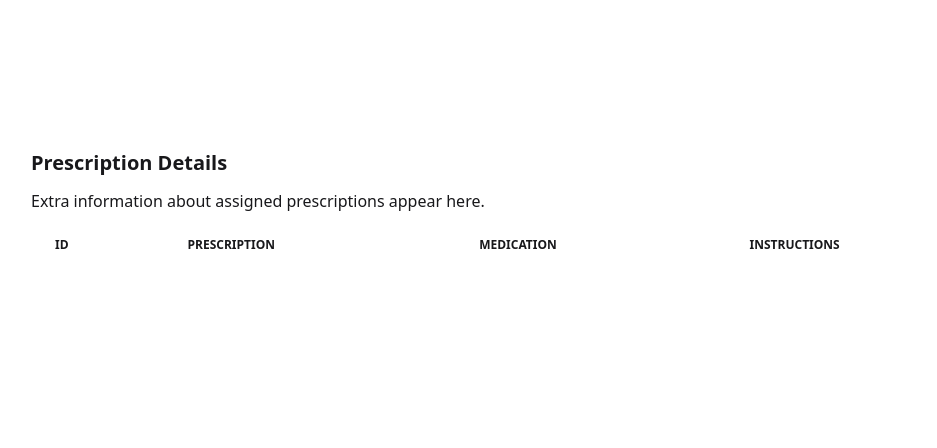
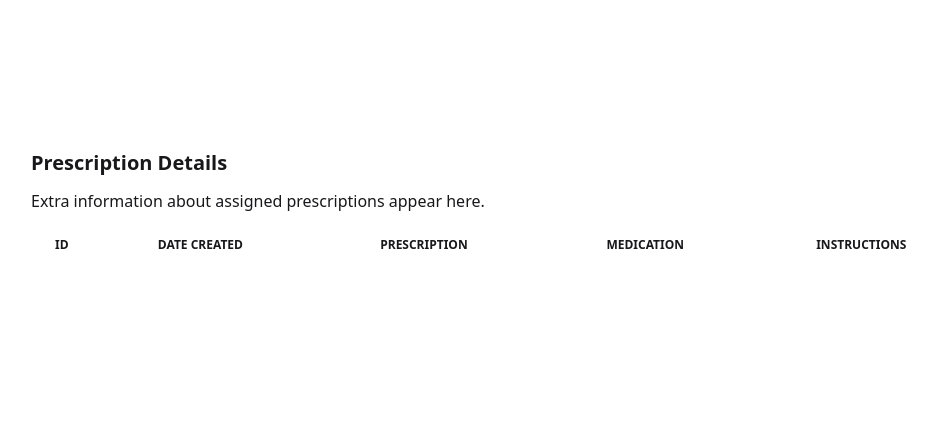
Before and after one commit to Victor-M16/Smart-Pharmacist, a Django app: template smartpharmacist/core/templates/core/doc-home.html in a window 1280 px wide. Shown: the part 283-731 px from the top of the page, without its empty margins (113-1050 px from the left). Run offline with Django 3.2, Linux system fonts and the light colour scheme; the template is opened without the code that fills it, so the values that code supplies are empty; some libraries are stand-ins or nearby versions; some web fonts are replaced.

Commit message:
feat: :bug: change attribute to "updated at"

```diff
--- a/smartpharmacist/core/templates/core/doc-home.html
+++ b/smartpharmacist/core/templates/core/doc-home.html
@@ -47,6 +47,7 @@
       <thead class="text-xs text-zinc-900 uppercase dark:text-zinc-400">
         <tr>
           <th scope="col" class="px-6 py-3">ID</th>
+          <th scope="col" class="px-6 py-3">Date created</th>
           <th scope="col" class="px-6 py-3">Prescription</th>
           <th scope="col" class="px-6 py-3">Medication</th>
           <th scope="col" class="px-6 py-3">Instructions</th>
@@ -73,7 +74,7 @@
         const patientsMap = new Map(patients.map(p => [p.id, p.username]));
 
         //sorting prescriptions by date and time created
-        prescriptions.sort((a, b) => new Date(b.created_at) - new Date(a.created_at));
+        prescriptions.sort((a, b) => new Date(b.updated_at) - new Date(a.updated_at));
 
         const tableBody = document.getElementById("table-body");
         prescriptions.forEach((prescription) => {
@@ -82,7 +83,7 @@
             <th scope="row" class="px-6 py-4 font-medium text-zinc-900 whitespace-nowrap dark:text-zinc-50">
               ${prescription.id}
             </th>
-            <td class="px-6 py-4">${prescription.created_at}</td>
+            <td class="px-6 py-4">${prescription.updated_at}</td>
             <td class="px-6 py-4">${patientsMap.get(prescription.patient) || prescription.patient}</td>
             <td class="px-6 py-4">${doctorsMap.get(prescription.doctor) || prescription.doctor}</td>
             <td class="px-6 py-4">${prescription.code}</td>
@@ -109,8 +110,8 @@
       const medicationsMap = new Map(medications.map(m => [m.id, m.name]));
       const prescriptionsMap = new Map(prescriptions.map(p => [p.id, p.code]));
 
-      // Sort prescriptionMedications by created_at in descending order
-      prescriptionMedications.sort((a, b) => new Date(b.created_at) - new Date(a.created_at));
+      // Sort prescriptionMedications by updated_at in descending order
+      prescriptionMedications.sort((a, b) => new Date(b.updated_at) - new Date(a.updated_at));
 
       const tableBody = document.getElementById("table-body-details");
       prescriptionMedications.forEach((prescriptionMed) => {
@@ -119,7 +120,7 @@
           <th scope="row" class="px-6 py-4 font-medium text-zinc-900 whitespace-nowrap dark:text-zinc-50">
             ${prescriptionMed.id}
           </th>
-          <td class="px-6 py-4">${prescriptionMed.created_at}</td>
+          <td class="px-6 py-4">${prescriptionMed.updated_at}</td>
           <td class="px-6 py-4">${prescriptionsMap.get(prescriptionMed.prescription) || prescriptionMed.prescription}</td>
           <td class="px-6 py-4">${medicationsMap.get(prescriptionMed.medication) || prescriptionMed.medication}</td>
           <td class="px-6 py-4">${prescriptionMed.instructions}</td>
```
